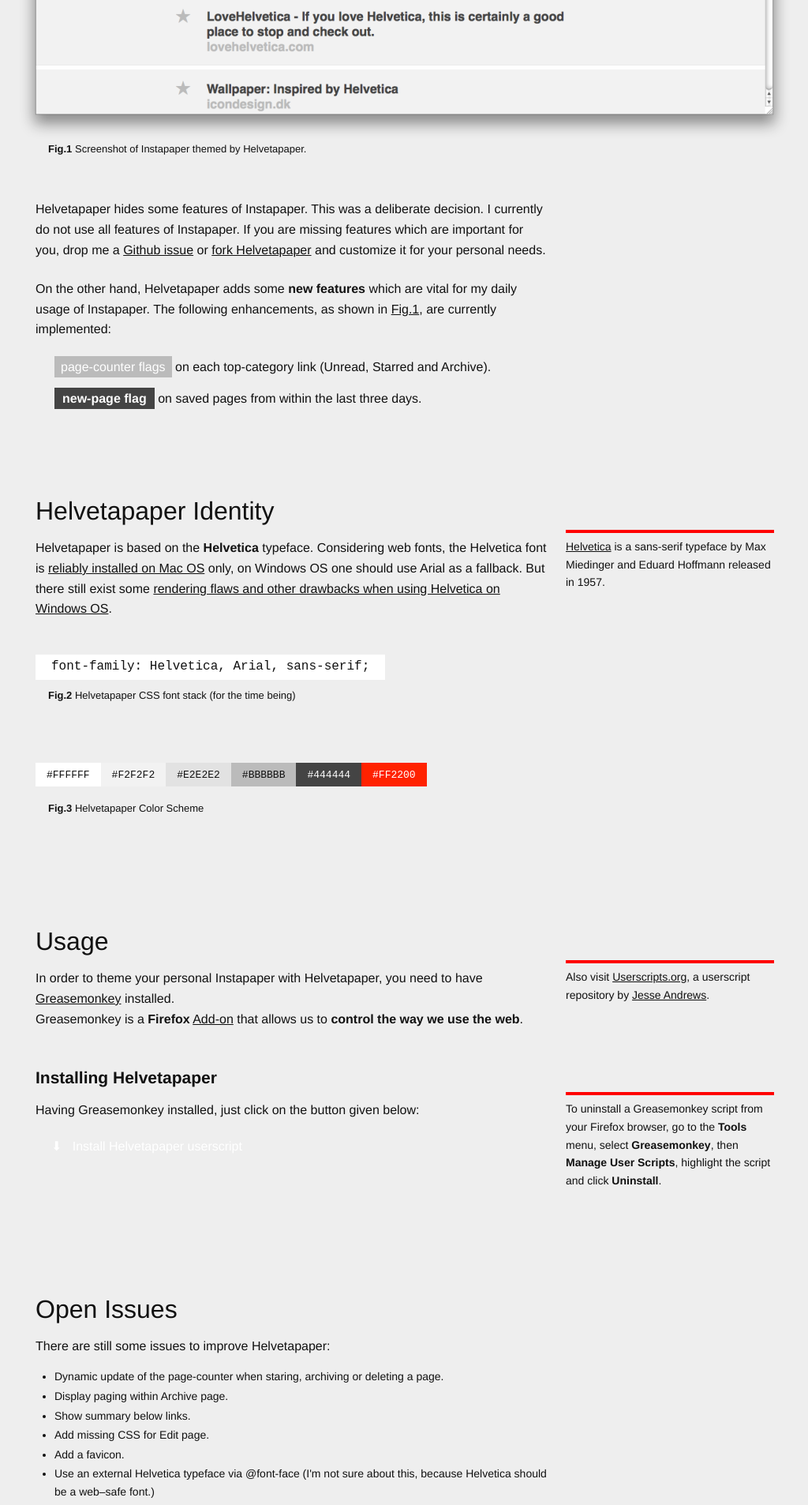
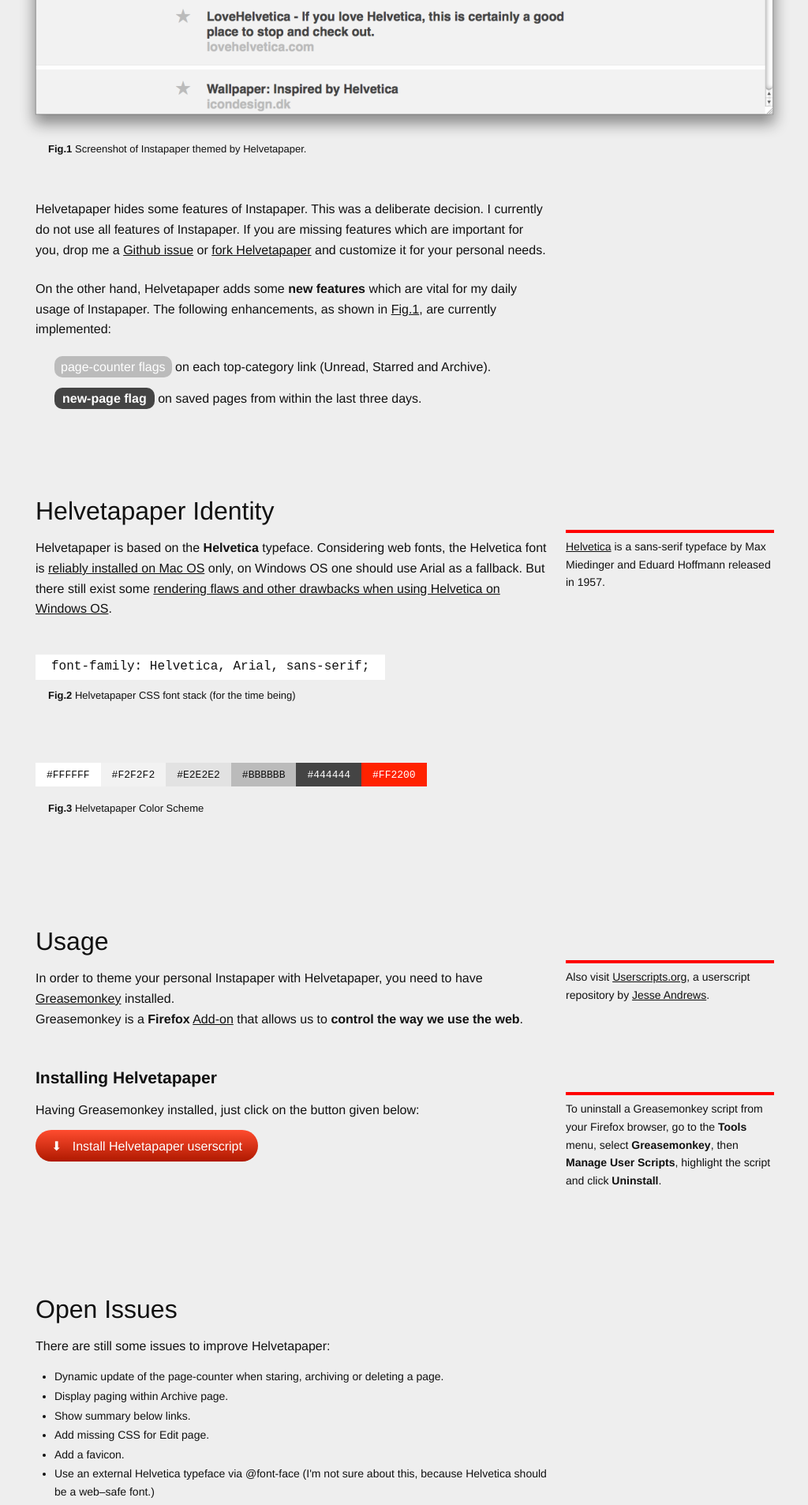
Before and after one commit to thomd/helvetapaper, a Jekyll site: the page built from index.html, in a window 1280 px wide. Shown: the part 872-2778 px from the top of the page at 79% size, without its empty margins (127-1151 px from the left). Built offline with Jekyll 4.4.1, drawn with Linux system fonts in a browser that asks for light colours; Markdown is read by kramdown in place of the engine named in the settings.

Commit message:
made CSS3 issues of github-pages more browser compatible

```diff
--- a/css/screen.css
+++ b/css/screen.css
@@ -63,15 +63,23 @@
 a.button {
     color: #FFF;
     background: -moz-linear-gradient(-90deg, #FF4C2F, #AF1900) repeat scroll 0 0 transparent;
+    background: -webkit-gradient(linear,left top,left bottom,color-stop(0, #FF4C2F),color-stop(1, #AF1900));
+    filter:  progid:DXImageTransform.Microsoft.gradient(startColorStr='#FF4C2F', EndColorStr='#AF1900');
+    -ms-filter: "progid:DXImageTransform.Microsoft.gradient(startColorStr='#FF4C2F', EndColorStr='#AF1900')";
     text-decoration: none;
     padding: 8px 20px 6px;
     margin-top: 12px;
     display: inline-block;
     -moz-border-radius: 20px;
+    -webkit-border-radius: 20px;
+    border-radius: 20px;
+
 }
 
 a.button:hover {
-    -moz-box-shadow: 0 0 12px 0 #888;
+    -moz-box-shadow: 0 0 12px #888;
+    -webkit-box-shadow: 0 0 12px #888;
+    box-shadow: 0 0 12px #888;
     text-decoration: none;
 }
 
@@ -164,6 +172,8 @@
 
 em.page-counter-flag {
     -moz-border-radius: 10px;
+    -webkit-border-radius: 10px;
+    border-radius: 10px;
     background: #BBB;
     color: #FFF;
     font-weight: normal;
@@ -173,6 +183,8 @@
 
 em.new-page-flag {
     -moz-border-radius: 10px;
+    -webkit-border-radius: 10px;
+    border-radius: 10px;
     background: #444;
     color: #FFF;
     padding: 5px 10px;
```
